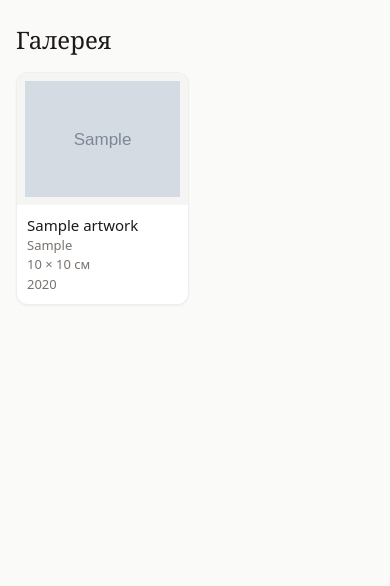
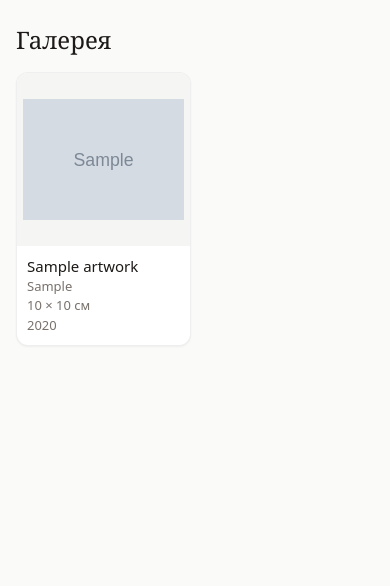
Before and after one commit to Riccaruga/site, a Django app: page /gallery/ in a window 390 px wide. Shown: the part 69-655 px from the top of the page. Run offline with Django 5.2, Linux system fonts and the light colour scheme; tables that the repository leaves empty hold one stand-in row (values such as "Sample post"); grey boxes marked "Sample" are stand-in pictures; some libraries are stand-ins or nearby versions.

Commit message:
Square gallery thumbnails
Updated gallery list previews to use square thumbnails instead of 4:3 crops, with matching image generation and responsive grid adjustments. This keeps artwork cards visually consistent while preserving the full image within each tile.

```diff
--- a/gallery/models.py
+++ b/gallery/models.py
@@ -60,10 +60,10 @@ class Artwork(models.Model):
     image = models.ImageField("Изображение", upload_to="artworks/%Y/")
     # Превью для списка: ровная рамка 4:3, картину не обрезаем (Fit, не Fill)
     list_thumb = ImageSpecField(source="image",
-                                processors=[ResizeToFit(600, 450)],
+                                processors=[ResizeToFit(600, 600)],
                                 format="WEBP", options={"quality": 75})
     list_thumb_2x = ImageSpecField(source="image",
-                                   processors=[ResizeToFit(1200, 900)],
+                                   processors=[ResizeToFit(1200, 1200)],
                                    format="WEBP", options={"quality": 70})
     detail_medium = ImageSpecField(source="image",
                                    processors=[ResizeToFit(1200, 1200)],
--- a/templates/gallery/list.html
+++ b/templates/gallery/list.html
@@ -5,12 +5,12 @@
   <h1 class="text-2xl md:text-3xl font-serif mb-4 md:mb-6">Галерея</h1>
 
   {% if artworks %}
-  <div class="grid grid-cols-2 md:grid-cols-3 lg:grid-cols-4 gap-3 md:gap-4">
+  <div class="grid grid-cols-2 md:grid-cols-3 lg:grid-cols-3 gap-2 md:gap-4">
     {% for art in artworks %}
     <a href="{{ art.get_absolute_url }}" class="group bg-white rounded-xl overflow-hidden shadow-sm hover:shadow-md border border-stone-200/60 min-h-[44px]">
       {% if art.image %}
-      <div class="bg-stone-100 p-2 md:p-4">
-        <img src="{{ art.list_thumb.url }}" srcset="{{ art.list_thumb.url }} 600w, {{ art.list_thumb_2x.url }} 1200w" sizes="(max-width: 768px) 50vw, 25vw" alt="{{ art.title }}" class="w-full aspect-[4/3] object-contain bg-stone-100 group-hover:scale-[1.02] transition" loading="lazy" decoding="async">
+      <div class="bg-stone-100 p-1.5 md:p-3">
+        <img src="{{ art.list_thumb.url }}" srcset="{{ art.list_thumb.url }} 600w, {{ art.list_thumb_2x.url }} 1200w" sizes="(max-width: 768px) 50vw, 33vw" alt="{{ art.title }}" class="w-full aspect-square object-contain bg-stone-100 group-hover:scale-[1.02] transition" loading="lazy" decoding="async">
       </div>
       {% endif %}
       <div class="p-2.5 md:p-3">
```
